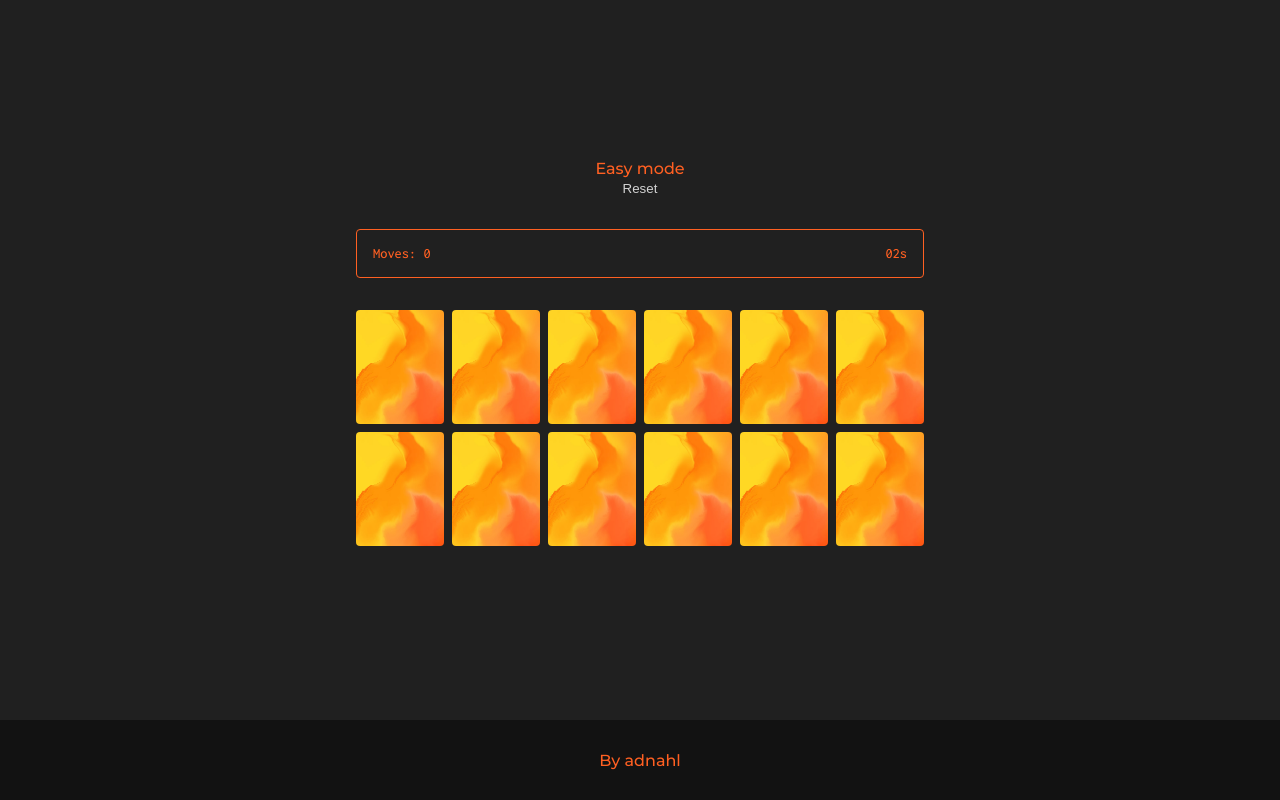
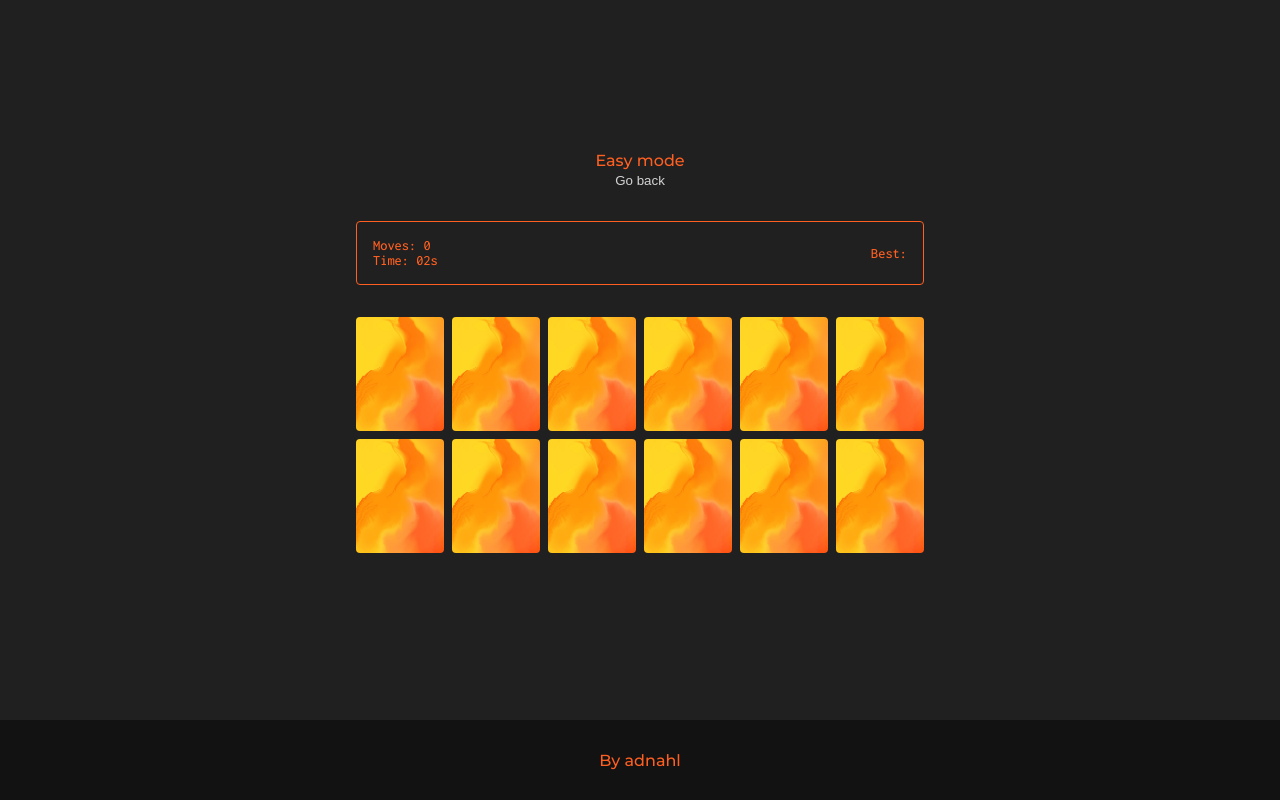
Before and after one commit to adnahl/memory-game-nextjs, a Next.js app: page / in a window 1280 px wide. Both pictures are taken after a click on the button "Easy". Built offline with nearby package versions, Linux system fonts and the light colour scheme.

Commit message:
Finish logic + Local Storage

```diff
--- a/components/game/Board.tsx
+++ b/components/game/Board.tsx
@@ -9,12 +9,20 @@ type Props = {
 	cards: Array<number>,
 }
 
+type HighScore = {
+	mode: string,
+	moves: number,
+	time: number
+}
+
 const Board = ({ game, resetGame, cards }: Props) => {
 	const [pairCards, setPairCards] = useState<Array<number>>([])
 	const [clearedCards, setClearedCards] = useState<Array<number>>([])
 	const [ableCards, setAbleCards] = useState<boolean>(true)
 	const timeout = useRef<NodeJS.Timeout>(setTimeout(() => { }))
 	const [moves, setMoves] = useState<number>(0)
+	const [highScore, setHighScore] = useState<Array<HighScore>>(JSON.parse(localStorage.getItem('highScores') || '[]'))
+	const [finished, setFinished] = useState<boolean>(false)
 
 	const equalCards = (one: number, two: number) => {
 		if ((one % (cards.length / 2) + 1) === (two % (cards.length / 2) + 1)) {
@@ -40,7 +48,8 @@ const Board = ({ game, resetGame, cards }: Props) => {
 
 	const complete = () => {
 		if (clearedCards.length === cards.length) {
-			resetGame('')
+			// resetGame('')
+			setFinished(true)
 		}
 	}
 
@@ -58,7 +67,7 @@ const Board = ({ game, resetGame, cards }: Props) => {
 	useEffect(() => {
 		let timeout: NodeJS.Timeout = setTimeout(() => { })
 		if (pairCards.length === 2) {
-			timeout = setTimeout(check, 500)
+			timeout = setTimeout(check, 25)
 		}
 		return () => {
 			clearTimeout(timeout)
@@ -80,9 +89,18 @@ const Board = ({ game, resetGame, cards }: Props) => {
 	return (
 		<div className={styles.container}>
 			<div>{game} mode</div>
-			<button onClick={() => resetGame('')} className={styles.reset}>Reset</button>
+			<button onClick={() => resetGame('')} className={styles.reset}>
+				Go back
+			</button>
 
-			<Info moves={moves} />
+			<Info
+				moves={moves}
+				highScore={highScore}
+				setHighScore={setHighScore}
+				finished={finished}
+				mode={game}
+			/>
+
 			<div
 				className={`
 			${styles.grid}
--- a/components/game/Info.tsx
+++ b/components/game/Info.tsx
@@ -1,57 +1,107 @@
-import React, { useState, useEffect } from 'react'
+import React, { useState, useEffect, useRef } from 'react'
+import styles from '../../styles/game/Info.module.css'
 
-const styles = {
-	container: {
-		margin: '2rem 0',
-		padding: '1rem',
-		border: '1px solid #ff6022',
-		fontFamily: "'Inconsolata', monospace",
-		borderRadius: '4px'
-	},
-	stats: {
-		fontSize: '.9em',
-		display: 'flex',
-		flexDirection: 'row',
-		justifyContent: 'space-between',
-		alignItems: 'center',
-		width: '100%',
-	},
-	timer: {
-		display: 'flex',
-		gap: '.5em',
-	}
+type HighScore = {
+	mode: string,
+	moves: number,
+	time: number
+}
+
+type Props = {
+	mode: string,
+	moves: number,
+	highScore: Array<HighScore>,
+	setHighScore: (highScore: Array<HighScore>) => void,
+	finished: boolean
 }
 
 type Timer = {
-	h: number, m: number, s: number, ms: number
+	h: number, m: number, s: number
 }
 
-const Info = ({ moves }: { moves: number }) => {
-	const [timer, setTimer] = useState<Timer>({ h: 0, m: 0, s: 0, ms: 0 })
+const formatTime = (sec: number) => {
+	return (sec - (sec %= 60)) / 60 + (sec < 9 ? ':0' : ':') + sec
+}
+
+const Info = ({ mode, moves, highScore, setHighScore, finished }: Props) => {
+	const [timer, setTimer] = useState<Timer>({ h: 0, m: 0, s: 0 })
+	const updated = useRef(false)
 
 	useEffect(() => {
+		if (finished) {
+			updateHighScore()
+			return
+		}
 		let interval = setInterval(() => {
-			setTimer({ ...timer, ms: timer.ms + 100 })
-			if (timer.ms === 900) setTimer({ ...timer, s: timer.s + 1, ms: 0 })
+			setTimer({ ...timer, s: timer.s + 1 })
 			if (timer.s === 59) setTimer({ ...timer, m: timer.m + 1, s: 0 })
 			if (timer.m === 59) setTimer({ ...timer, h: timer.h + 1, m: 0 })
-		}, 100) // 1000)
+		}, 1000)
 		return () => {
 			clearInterval(interval)
 		}
 	}, [timer])
 
+	const updateHighScore = () => {
+		if (!updated.current) {
+			setHighScore([...highScore, {
+				mode: mode,
+				moves: moves,
+				time: timer.s + timer.m * 60 + timer.h * 60 * 60
+			}].sort((a, b) => a.time - b.time)
+				.sort((a, b) => a.moves - b.moves)
+			)
+			localStorage.setItem("highScores", JSON.stringify([...highScore, {
+				mode: mode,
+				moves: moves,
+				time: timer.s + timer.m * 60 + timer.h * 60 * 60
+			}].sort((a, b) => a.time - b.time)
+				.sort((a, b) => a.moves - b.moves)
+			))
+			updated.current = true
+		}
+	}
+
 	return (
-		<div style={styles.container}>
-			<div style={styles.stats as React.CSSProperties}>
-				<span>Moves: {moves}</span>
-				<span style={styles.timer}>
-					{/* <span>{timer.ms}ms</span> */}
-					{timer.h > 0 && <span>{String(timer.h).padStart(2, '0')}h</span>}
-					{timer.m > 0 && <span>{String(timer.m).padStart(2, '0')}m</span>}
-					<span>{String(timer.s).padStart(2, '0')}s</span>
+		<div className={styles.container}>
+			<div className={styles.stats}>
+				<div style={{ textAlign: 'left' }}>
+					<span>Moves: {moves}</span>
+					<span className={styles.timer}> Time:
+						{timer.h > 0 && <span>{timer.h}h</span>}
+						{timer.m > 0 && <span>{timer.m}m</span>}
+						<span>{String(timer.s).padStart(2, '0')}s</span>
+					</span>
+				</div>
+				<span>Best: {
+					highScore.filter(hs => hs.mode === mode).length > 0 &&
+					highScore.filter(hs => hs.mode === mode)[0].moves +
+					' ' + formatTime(highScore.filter(hs => hs.mode === mode)[0].time)
+				}
 				</span>
 			</div>
+			{
+				highScore.filter(hs => hs.mode === mode).length > 0 &&
+				updated.current &&
+				<>
+					<div style={{ margin: '1rem 0 .5rem 0' }}>High Score</div>
+					<div className={styles.boxHighScore}>
+						<div className={styles.highScore}>
+							<span>Position</span>
+							<span>Moves</span>
+							<span>Time</span>
+						</div>
+						{
+							highScore.filter(hs => hs.mode === mode).map((score, i) =>
+								<div className={styles.highScore} key={i}>
+									<span>{i + 1}</span>
+									<span>{score.moves}</span>
+									<span>{formatTime(score.time)}</span>
+								</div>
+							)}
+					</div>
+				</>
+			}
 		</div>
 	)
 }
--- a/pages/index.tsx
+++ b/pages/index.tsx
@@ -21,6 +21,13 @@ const styles = {
     color: '#ff6022',
     padding: '.5rem 1rem',
     cursor: 'pointer',
+  },
+  resetScoreBtn: {
+    marginTop: '2rem',
+    backgroundColor: 'transparent',
+    border: 'none',
+    color: 'darkred',
+    cursor: 'pointer'
   }
 }
 
@@ -66,6 +73,11 @@ const Home: NextPage = () => {
     startGame(mode)
   }
 
+  const resetScore = () => {
+    let proceed = confirm('Are you sure you want to reset score?')
+    if (proceed) localStorage.setItem("highScores", JSON.stringify([]))
+  }
+
   return (
     <>
       {
@@ -82,6 +94,10 @@ const Home: NextPage = () => {
                   </button>)
               }
             </div>
+
+            <button style={styles.resetScoreBtn} onClick={resetScore}>
+              &#x26A0; Reset Score
+            </button>
           </>
           :
           <Board game={game} resetGame={startGame} cards={cards} />
--- /dev/null
+++ b/styles/game/Info.module.css
@@ -0,0 +1,54 @@
+.container {
+	margin: 2rem 0;
+	padding: 1rem;
+	border: 1px solid #ff6022;
+	font-family: 'Inconsolata', monospace;
+	border-radius: 4px;
+}
+
+.stats {
+	font-size: .9em;
+	display: flex;
+	flex-direction: row;
+	justify-content: space-between;
+	align-items: center;
+	width: 100%;
+}
+
+.timer {
+	display: flex;
+	gap: .5em;
+}
+
+.boxHighScore {
+	overflow-y: scroll;
+	height: 200px;
+}
+
+.highScore {
+	display: grid;
+	grid-template-columns: 1fr 1fr 1fr;
+	padding: .25rem 0;
+}
+
+.time {
+	display: flex;
+	gap: .5em;
+	justify-content: center;
+}
+
+.highScore:nth-child(even) {
+	background-color: rgba(255, 255, 255, .05);
+}
+
+.boxHighScore::-webkit-scrollbar {
+	background-color: rgba(255, 255, 255, .05);
+	border-radius: 4px;
+	width: 6px;
+}
+
+.boxHighScore::-webkit-scrollbar-thumb {
+	background-color: #ff6022;
+	border-radius: 4px;
+	width: 6px;
+}
```
